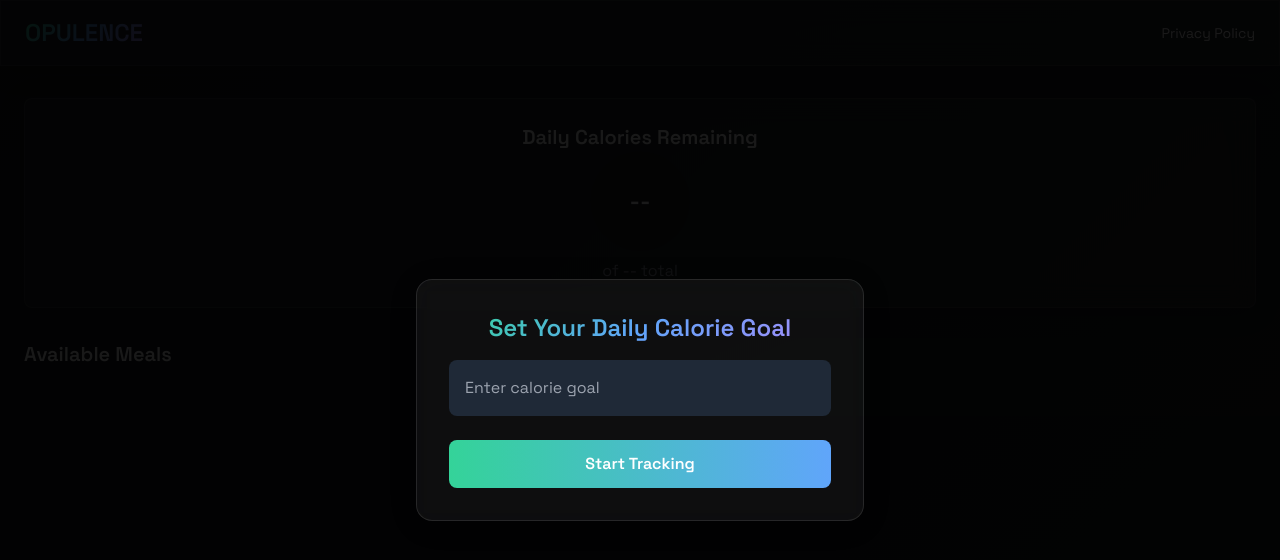
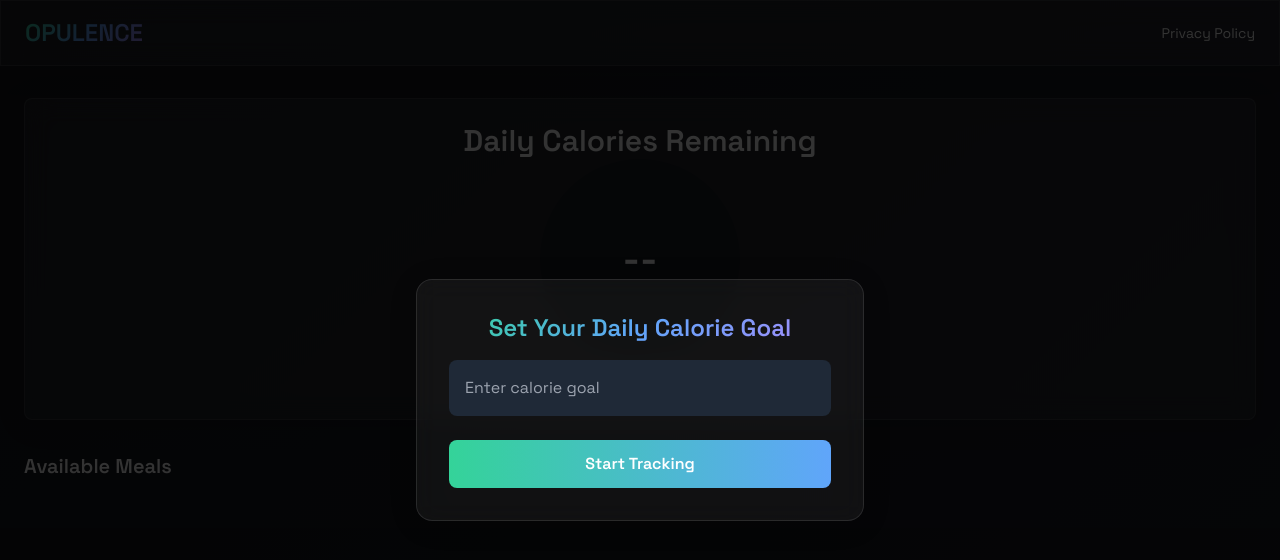
Before and after one commit to Samyrrrrrr990/PRE, a plain HTML site: page index.html in a window 1280 px wide. Drawn offline with nearby package versions, Linux system fonts and the light colour scheme.

Commit message:
Update index.html

```diff
--- a/index.html
+++ b/index.html
@@ -47,8 +47,8 @@
         }
         .circle {
             position: relative;
-            width: 100px;
-            height: 100px;
+            width: 200px;
+            height: 200px;
             background: conic-gradient(
                 #34d399 0%,
                 #34d399 var(--progress, 0),
@@ -61,18 +61,45 @@
             margin: 0 auto;
         }
         .circle span {
-            font-size: 1.5rem;
+            font-size: 2.5rem;
             font-weight: bold;
+        }
+        .modal {
+            display: none;
+            position: fixed;
+            top: 0;
+            left: 0;
+            right: 0;
+            bottom: 0;
+            background: rgba(0, 0, 0, 0.8);
+            justify-content: center;
+            align-items: center;
+            z-index: 100;
+        }
+        .modal.active {
+            display: flex;
         }
     </style>
 </head>
 <body>
     <!-- Calorie Setup Modal -->
-    <div id="calorieModal" class="fixed inset-0 bg-black bg-opacity-90 flex items-center justify-center z-50">
+    <div id="calorieModal" class="modal">
         <div class="glass-effect p-8 rounded-2xl max-w-md w-full mx-4">
             <h2 class="text-2xl font-bold gradient-text text-center mb-4">Set Your Daily Calorie Goal</h2>
             <input id="calorieInput" type="number" placeholder="Enter calorie goal" class="w-full p-4 bg-gray-800 text-white rounded-lg focus:outline-none focus:ring-2 focus:ring-blue-400">
             <button class="button mt-6 w-full" onclick="setCalorieGoal()">Start Tracking</button>
+        </div>
+    </div>
+
+    <!-- Privacy Policy Modal -->
+    <div id="privacyModal" class="modal">
+        <div class="glass-effect p-8 rounded-2xl max-w-lg w-full mx-4">
+            <h2 class="text-xl font-bold mb-4">Privacy Policy</h2>
+            <p class="text-sm text-gray-400 mb-4">
+                This application is in beta (v.0.0.1). Data collected is not stored, shared, or retained.
+                By using this app, you acknowledge it is provided "as-is" and agree to hold the developers harmless for any issues.
+            </p>
+            <button class="button w-full" onclick="hidePrivacyPolicy()">Close</button>
         </div>
     </div>
 
@@ -86,11 +113,11 @@
     <main class="container mx-auto px-6 py-8">
         <!-- Daily Calories -->
         <div id="calorieTracker" class="glass-effect p-6 rounded-lg mb-8 text-center">
-            <h2 class="text-xl font-bold">Daily Calories Remaining</h2>
+            <h2 class="text-3xl font-bold">Daily Calories Remaining</h2>
             <div class="circle" id="progressCircle">
                 <span id="remainingCalories">--</span>
             </div>
-            <p class="text-gray-400 mt-2">of <span id="totalCalories">--</span> total</p>
+            <p class="text-gray-400 mt-2 text-lg">of <span id="totalCalories">--</span> total</p>
         </div>
 
         <!-- Meals Section -->
@@ -108,22 +135,7 @@
             { name: "Salmon with Quinoa", calories: 450 },
             { name: "Vegetarian Buddha Bowl", calories: 380 },
             { name: "Greek Yogurt Parfait", calories: 280 },
-            { name: "Turkey Club Sandwich", calories: 420 },
-            { name: "Shrimp Stir-Fry", calories: 310 },
-            { name: "Protein Smoothie Bowl", calories: 340 },
-            { name: "Tuna Avocado Toast", calories: 290 },
-            { name: "Chickpea Curry", calories: 380 },
-            { name: "Egg White Omelette", calories: 250 },
-            { name: "Beef Stir-Fry", calories: 440 },
-            { name: "Mediterranean Bowl", calories: 420 },
-            { name: "Protein Pancakes", calories: 320 },
-            { name: "Vegetable Soup", calories: 150 },
-            { name: "Chicken Wrap", calories: 300 },
-            { name: "Caesar Salad", calories: 200 },
-            { name: "Pasta Primavera", calories: 400 },
-            { name: "Vegetable Stir-Fry", calories: 250 },
-            { name: "Grilled Salmon", calories: 500 },
-            { name: "Oatmeal Bowl", calories: 200 }
+            // Add more meals here
         ];
         let calorieGoal = 0, remainingCalories = 0;
 
@@ -170,6 +182,14 @@
             }
         }
 
+        function showPrivacyPolicy() {
+            document.getElementById('privacyModal').classList.add('active');
+        }
+
+        function hidePrivacyPolicy() {
+            document.getElementById('privacyModal').classList.remove('active');
+        }
+
         document.addEventListener('DOMContentLoaded', () => {
             document.getElementById('calorieModal').style.display = 'flex';
         });
```
